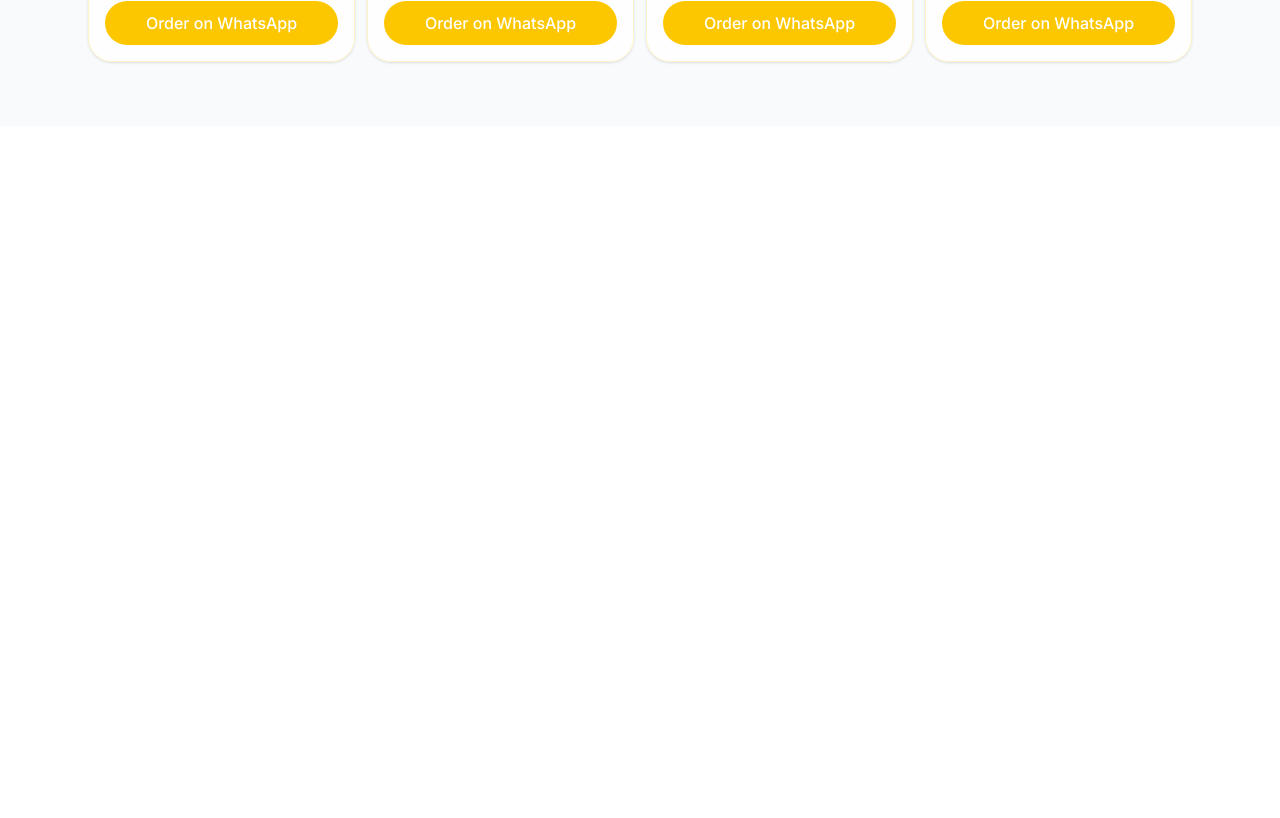
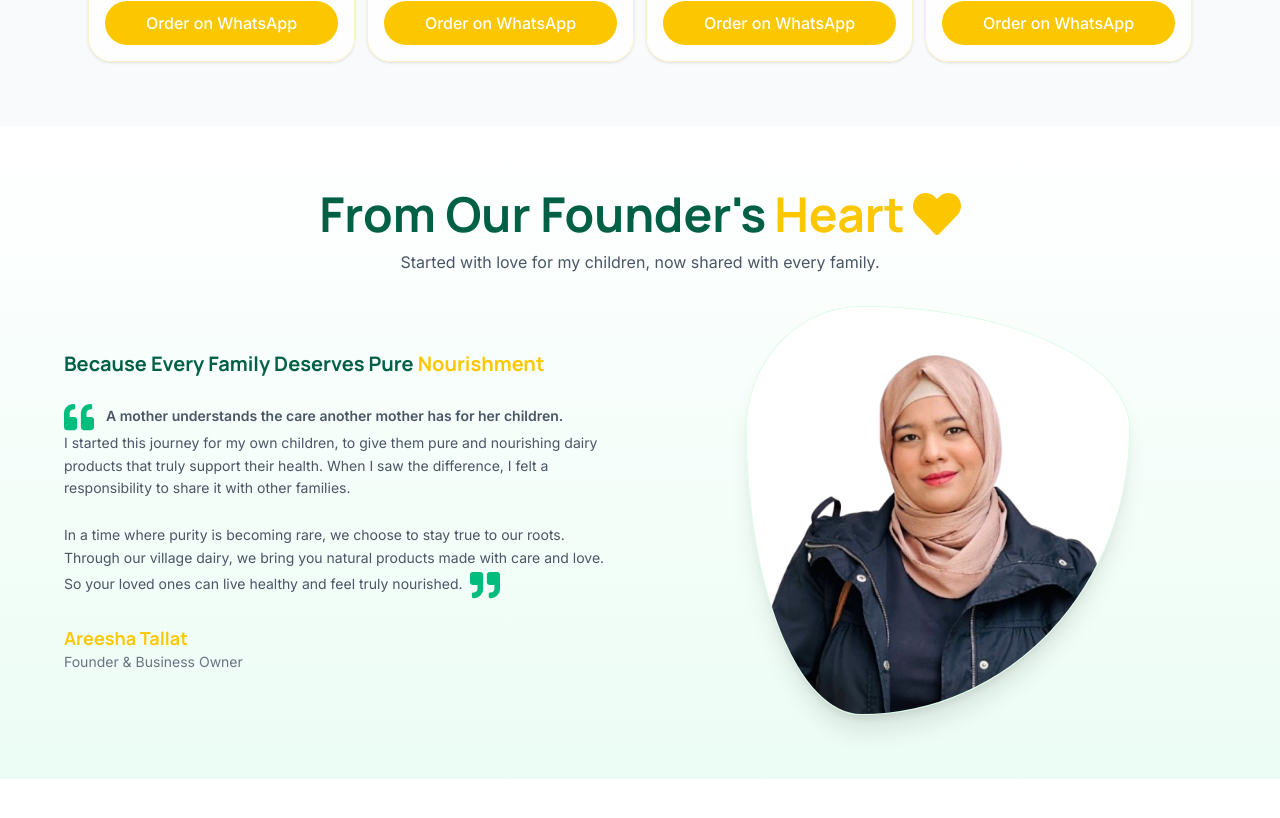
Before and after one commit to RazaRajpoot92/DesiGhee-Ecommerce, a React (Vite) app: page / in a window 1280 px wide. Shown: the part 1900-2718 px from the top of the page. Built offline with nearby package versions, Linux system fonts and the light colour scheme.

Commit message:
founder section created

```diff
--- a/src/App.css
+++ b/src/App.css
@@ -1,8 +1,8 @@
 
 
 .fancy-border{
-    border: 1px solid black;
-    border-radius: 100% 0% 100% 0% / 36% 69% 31% 64% ;
+    border: 1px solid #DCFCE7;
+    border-radius: 30% 70% 70% 30% / 30% 30% 70% 70% ;
 }
 .custom-shape-divider-bottom-1776530758 {
     position: absolute;
--- a/src/App.jsx
+++ b/src/App.jsx
@@ -1,5 +1,6 @@
 import './App.css'
 import ChooseUs from './components/ChooseUs'
+import FounderSection from './components/FounderSection'
 import Hero from './components/Hero'
 import Navbar from './components/Navbar'
 import Products from './components/Products'
@@ -14,6 +15,7 @@ function App() {
         <Hero />
         <ChooseUs />
         <Products />
+        <FounderSection />
 
 
       <div className='h-screen'></div>
--- /dev/null
+++ b/src/components/FounderSection.jsx
@@ -0,0 +1,75 @@
+import React from "react";
+import img from "../assets/img1.png";
+import { FaQuoteLeft } from "react-icons/fa";
+import { FaQuoteRight } from "react-icons/fa";
+import { FaHeart } from "react-icons/fa";
+
+const FounderSection = () => {
+  return (
+    <section className="py-16 px-6 md:px-16 bg-gradient-to-b from-white to-emerald-50">
+      {/* Heading */}
+      <div className="text-center mb-8">
+        <h1 className="text-4xl md:text-5xl font-bold text-emerald-800 flex justify-center gap-2">
+          From Our Founder's <span className="text-yellow-400">Heart</span>{" "}
+          <FaHeart className="text-yellow-400" />
+        </h1>
+        <p className="text-gray-600 mt-3 max-w-2xl mx-auto">
+          Started with love for my children, now shared with every family.
+        </p>
+      </div>
+
+      {/* Content */}
+      <div className="flex flex-col-reverse md:flex-row items-center gap-10">
+        {/* Left - Text */}
+        <div className="md:w-1/2 space-y-6">
+          <h2 className="text-xl font-semibold text-emerald-800">
+            Because Every Family Deserves Pure{" "}
+            <span className="text-yellow-400"> Nourishment</span>
+          </h2>
+
+          <p className="text-gray-600 text-sm leading-relaxed">
+            <FaQuoteLeft className="inline mr-2 text-3xl text-emerald-500" />{" "}
+            <span className="font-semibold">
+              {" "}
+              A mother understands the care another mother has for her children.
+            </span>
+            <br />I started this journey for my own children, to give them pure
+            and nourishing dairy products that truly support their health. When
+            I saw the difference, I felt a responsibility to share it with other
+            families.
+          </p>
+
+          <p className="text-gray-600 leading-relaxed text-sm ">
+            In a time where purity is becoming rare, we choose to stay true to
+            our roots. Through our village dairy, we bring you natural products
+            made with care and love. So your loved ones can live healthy and
+            feel truly nourished.{" "}
+            <FaQuoteRight className="inline ml-1 text-3xl text-emerald-500"  />
+          </p>
+
+          {/* Founder Info */}
+          <div className="mt-6">
+            <h3 className="text-lg font-bold text-yellow-400">
+              Areesha Tallat
+            </h3>
+            <p className="text-sm text-gray-500">Founder & Business Owner</p>
+          </div>
+        </div>
+
+        {/* Right - Image */}
+        <div className="md:w-1/2 flex justify-center">
+          <div className="relative">
+            <img
+              src={img}
+              alt="Areesha Tallat"
+              className="w-72 md:w-96 fancy-border border-green-300 shadow-xl object-cover"
+            />
+            {/* <div className="absolute inset-0 rounded-2xl ring-1 ring-emerald-200"></div> */}
+          </div>
+        </div>
+      </div>
+    </section>
+  );
+};
+
+export default FounderSection;
```
Also changed, not shown: src/assets/img1.png (added).
